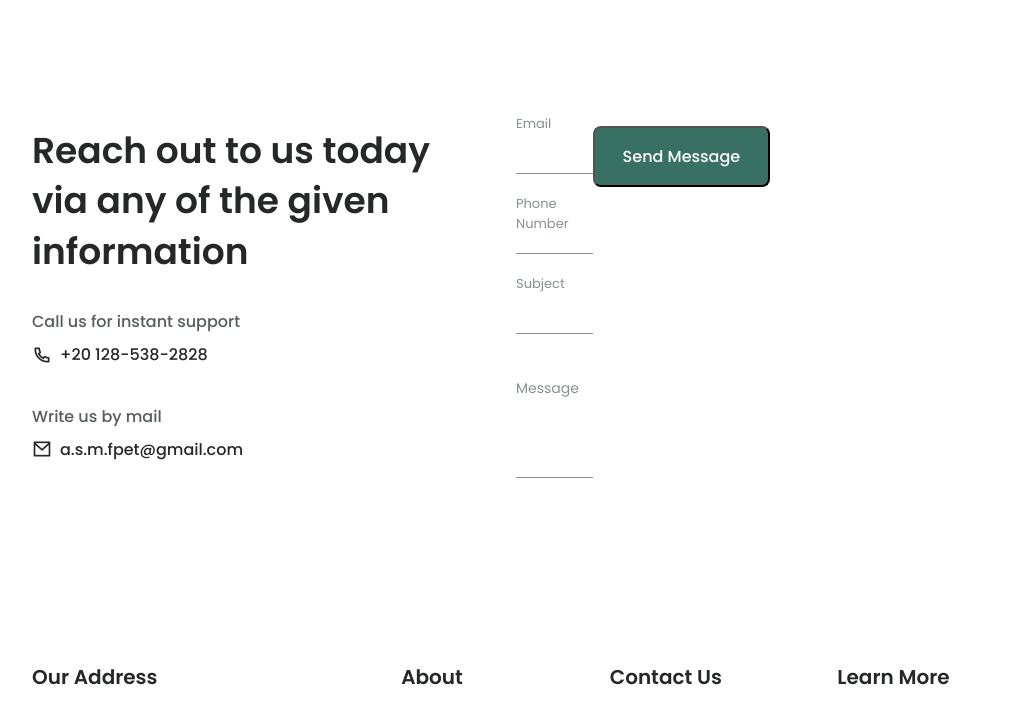
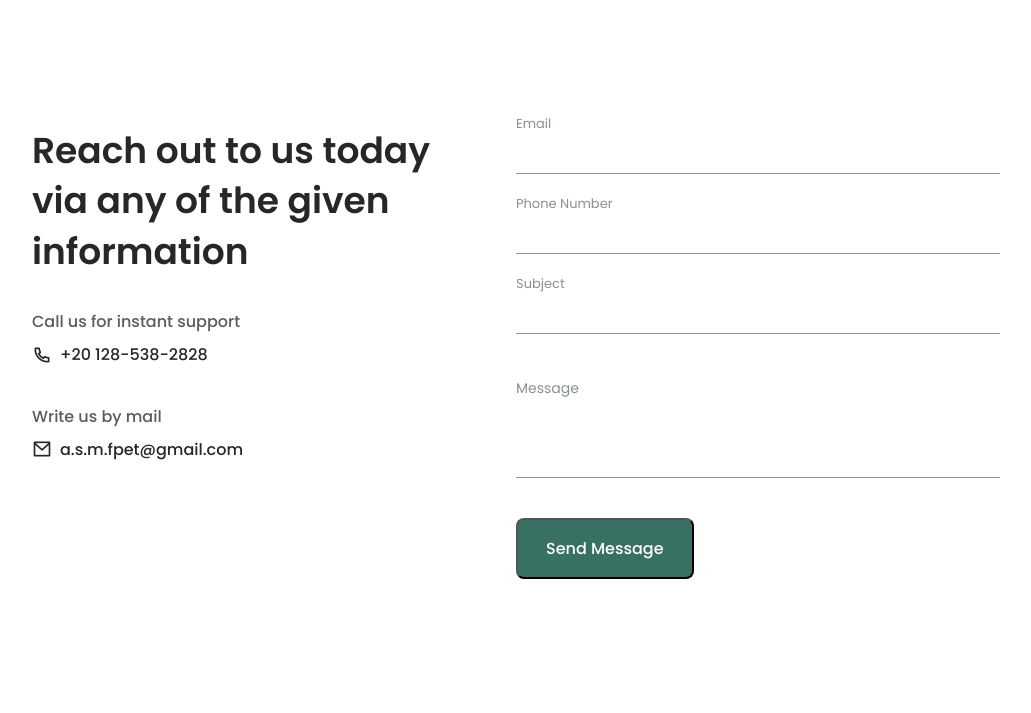
Before and after one commit to Amoor4/ASM, a plain HTML site: page index.html in a window 1280 px wide. Shown: the part 4860-5573 px from the top of the page, without its empty margins (124-1155 px from the left). Drawn offline with nearby package versions, Linux system fonts and the light colour scheme.

Commit message:
Update styles.css

```diff
--- a/assets/css/styles.css
+++ b/assets/css/styles.css
@@ -196,8 +196,6 @@ the website, in dark theme
 
 .grid{
   display: grid;
-  grid-template-columns: auto auto auto auto;
-
 }
 
 .main{
```
